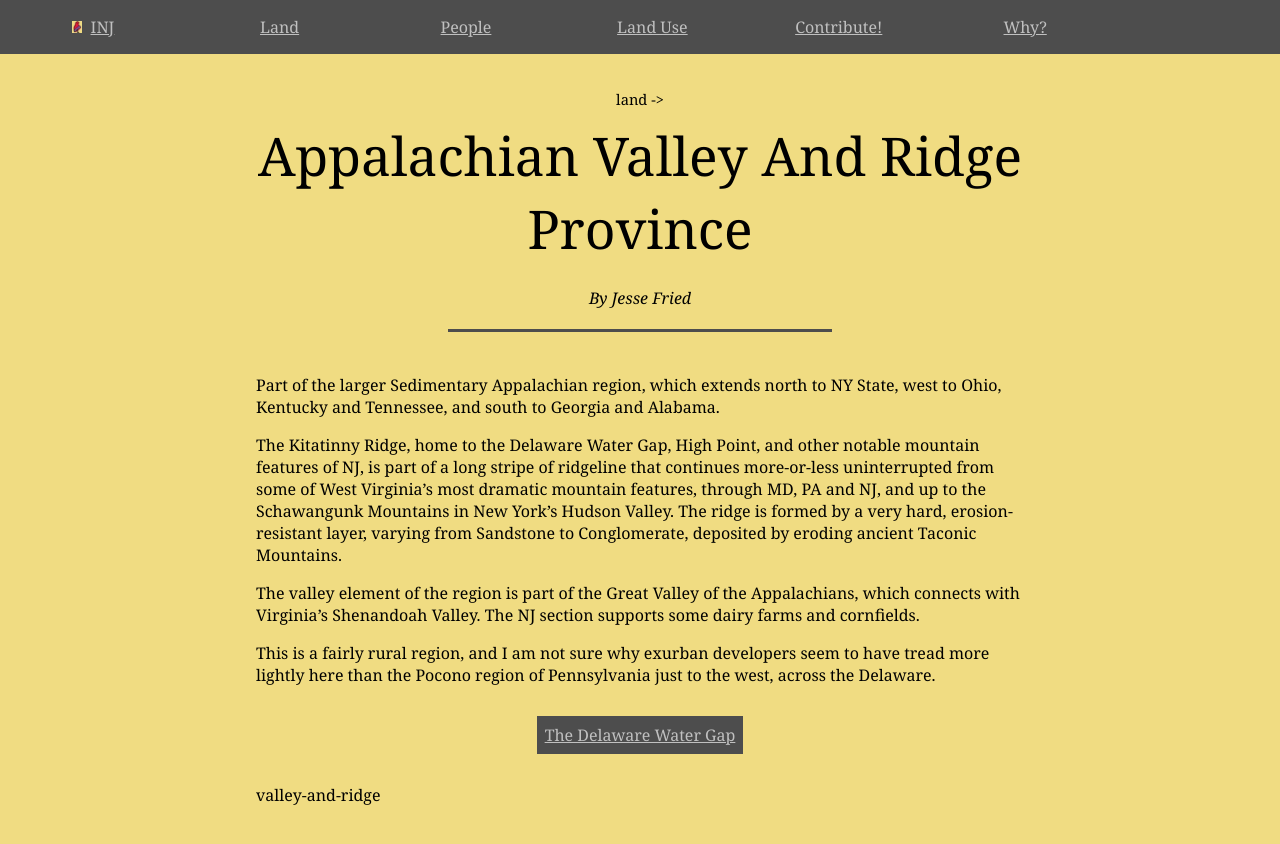
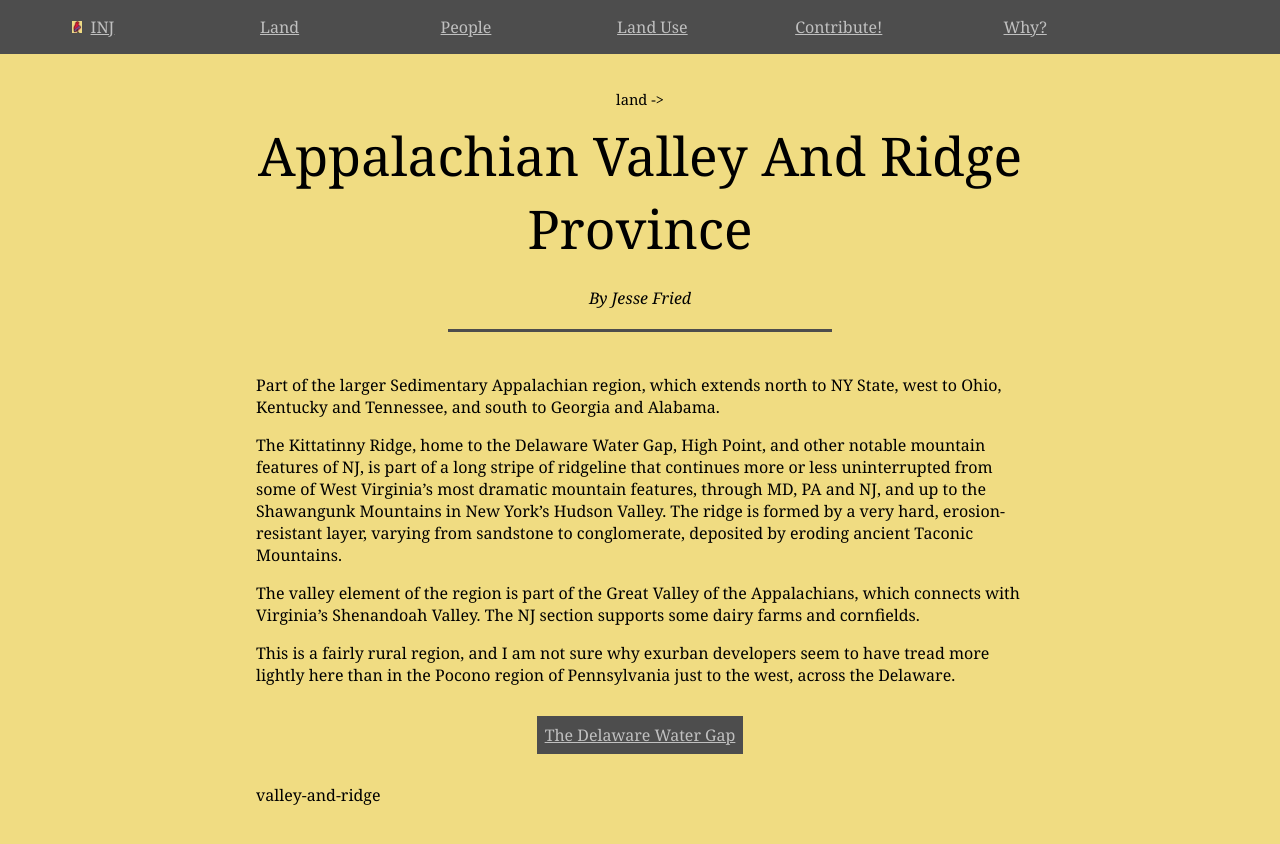
Before and after one commit to jonfried/oakafee.github.io, a Jekyll site: the page built from _posts/2016-09-22-valley-and-ridge.md, in a window 1280 px wide. Shown: the top 844 px of the page. Built offline with Jekyll 4.4.1, drawn with Linux system fonts in a browser that asks for light colours.

Commit message:
10/20/16 - valley and ridge

```diff
--- a/_posts/2016-09-22-valley-and-ridge.md
+++ b/_posts/2016-09-22-valley-and-ridge.md
@@ -9,8 +9,8 @@ category-name: valley-and-ridge
 
 Part of the larger Sedimentary Appalachian region, which extends north to NY State, west to Ohio, Kentucky and Tennessee, and south to Georgia and Alabama.
 
-The Kitatinny Ridge, home to the Delaware Water Gap, High Point, and other notable mountain features of NJ, is part of a long stripe of ridgeline that continues more-or-less uninterrupted from some of West Virginia's most dramatic mountain features, through MD, PA and NJ, and up to the Schawangunk Mountains in New York's Hudson Valley. The ridge is formed by a very hard, erosion-resistant layer, varying from Sandstone to Conglomerate, deposited by eroding ancient Taconic Mountains.
+The Kittatinny Ridge, home to the Delaware Water Gap, High Point, and other notable mountain features of NJ, is part of a long stripe of ridgeline that continues more or less uninterrupted from some of West Virginia's most dramatic mountain features, through MD, PA and NJ, and up to the Shawangunk Mountains in New York's Hudson Valley. The ridge is formed by a very hard, erosion-resistant layer, varying from sandstone to conglomerate, deposited by eroding ancient Taconic Mountains.
 
 The valley element of the region is part of the Great Valley of the Appalachians, which connects with Virginia's Shenandoah Valley. The NJ section supports some dairy farms and cornfields.
 
-This is a fairly rural region, and I am not sure why exurban developers seem to have tread more lightly here than the Pocono region of Pennsylvania just to the west, across the Delaware.
+This is a fairly rural region, and I am not sure why exurban developers seem to have tread more lightly here than in the Pocono region of Pennsylvania just to the west, across the Delaware.
```
